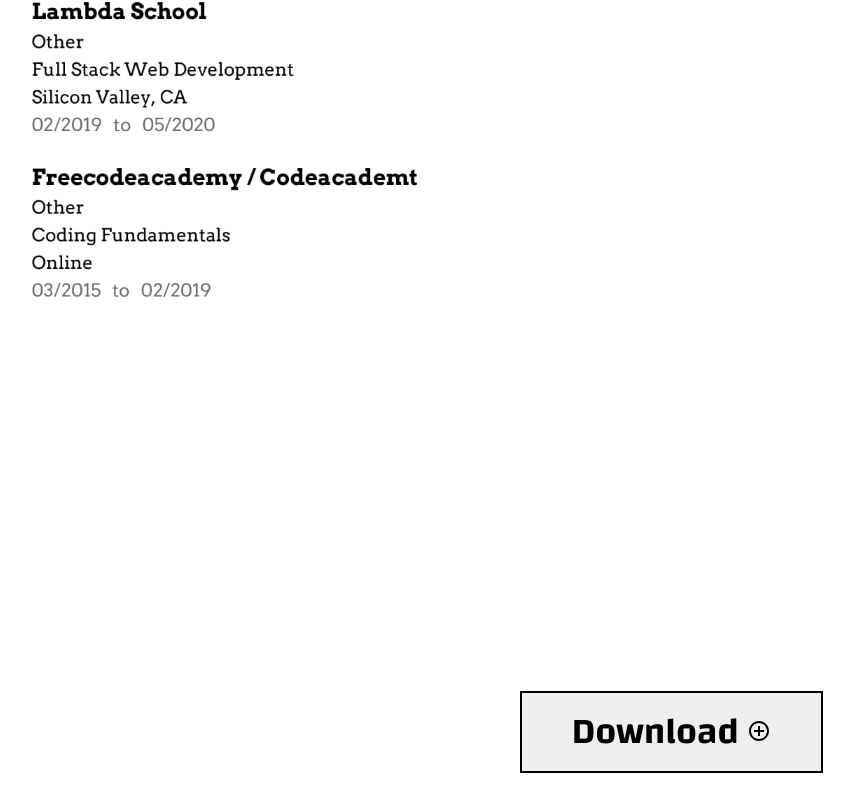
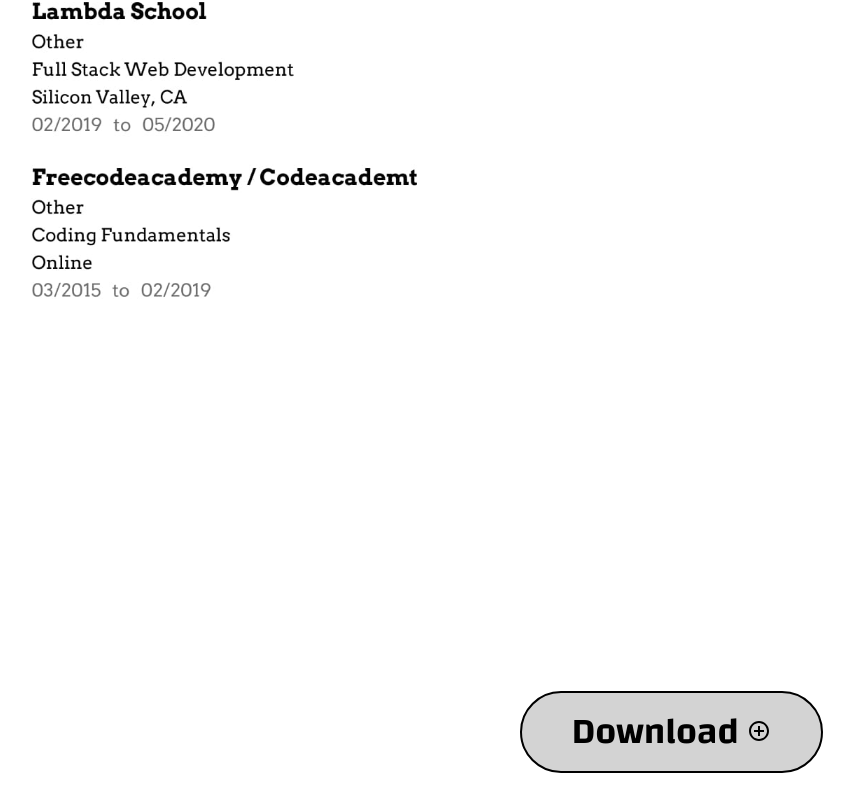
Before and after one commit to arkstreett/myportfolio, a React (Create React App) app: page /resume in a window 1280 px wide. Shown: the part 2554-3357 px from the top of the page, without its empty margins (412-1266 px from the left). Before the commit the page ends 3327 px from the top, so only its background shows below. Built offline with nearby package versions, Linux system fonts and the light colour scheme.

Commit message:
button styles

```diff
--- a/src/styles/Resume.css
+++ b/src/styles/Resume.css
@@ -10,4 +10,12 @@
     font-size: 2.3rem;
     padding: 5px 50px;
     float: right;
+    margin-bottom: 30px;
+    background: lightgrey;
+    border-radius: 100px;
+    outline: none;
 }
+
+.resume button:hover {
+    background: #957397;
+}
```
